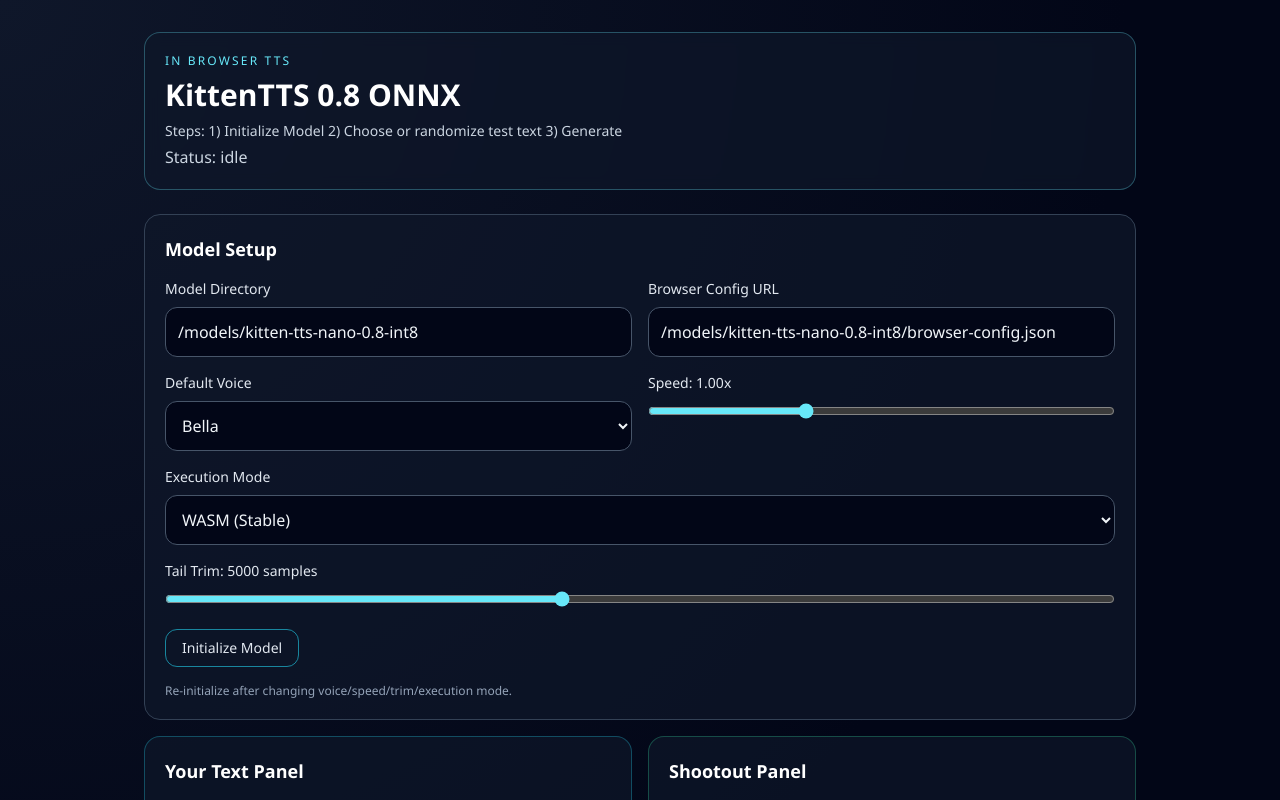
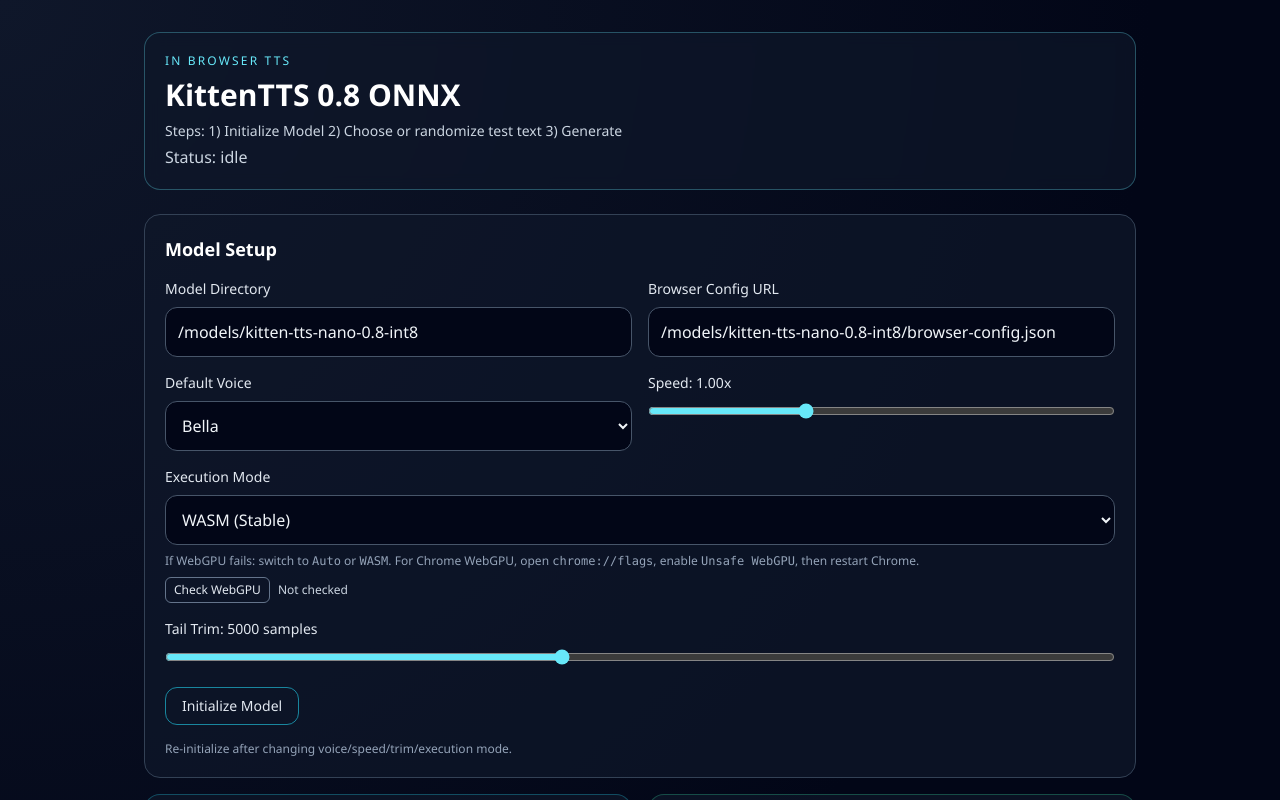
Before and after one commit to ricklon/kittenttsinweb, a React (Vite) app: page / in a window 1280 px wide. Shown: the top 800 px of the page. Built offline with nearby package versions, Linux system fonts and the light colour scheme.

Commit message:
feat: add WebGPU readiness preflight check in UI

```diff
--- a/src/App.jsx
+++ b/src/App.jsx
@@ -85,6 +85,7 @@ export default function App() {
   const [debugInfo, setDebugInfo] = useState("");
   const [trimTailSamples, setTrimTailSamples] = useState(5000);
   const [execMode, setExecMode] = useState("wasm");
+  const [webgpuStatus, setWebgpuStatus] = useState("Not checked");
 
   const [shootoutLoading, setShootoutLoading] = useState(false);
   const [shootoutProgress, setShootoutProgress] = useState("");
@@ -156,6 +157,38 @@ export default function App() {
       for (const url of shootoutUrlsRef.current) URL.revokeObjectURL(url);
     };
   }, [voice]);
+
+  async function checkWebgpuReadiness() {
+    if (typeof window === "undefined") {
+      setWebgpuStatus("WebGPU check unavailable in this environment.");
+      return;
+    }
+
+    if (!window.isSecureContext) {
+      setWebgpuStatus("WebGPU unavailable: secure context required (use localhost/https).");
+      return;
+    }
+
+    if (!("gpu" in navigator)) {
+      setWebgpuStatus(
+        "WebGPU not exposed by browser. In Chrome, try chrome://flags -> Unsafe WebGPU (experimental), then restart."
+      );
+      return;
+    }
+
+    try {
+      const adapter = await navigator.gpu.requestAdapter();
+      if (!adapter) {
+        setWebgpuStatus(
+          "WebGPU API found but no GPU adapter available. Keep using WASM/Auto; WebGPU remains experimental."
+        );
+        return;
+      }
+      setWebgpuStatus("WebGPU adapter detected. Experimental mode is likely enabled and usable.");
+    } catch (err) {
+      setWebgpuStatus(`WebGPU check failed: ${String(err?.message || err)}`);
+    }
+  }
 
   function initModel() {
     if (!workerRef.current) return;
@@ -339,6 +372,19 @@ export default function App() {
             <option value="auto">Auto (WebGPU then WASM)</option>
             <option value="webgpu">WebGPU (Experimental)</option>
           </select>
+          <p className="mt-2 text-xs text-slate-400">
+            If WebGPU fails: switch to <code>Auto</code> or <code>WASM</code>. For Chrome WebGPU, open{" "}
+            <code>chrome://flags</code>, enable <code>Unsafe WebGPU</code>, then restart Chrome.
+          </p>
+          <div className="mt-2 flex items-center gap-2">
+            <button
+              onClick={checkWebgpuReadiness}
+              className="rounded-md border border-slate-500 px-2 py-1 text-xs text-slate-200 hover:border-cyan-300"
+            >
+              Check WebGPU
+            </button>
+            <span className="text-xs text-slate-300">{webgpuStatus}</span>
+          </div>
         </label>
 
         <label className="block">
```
